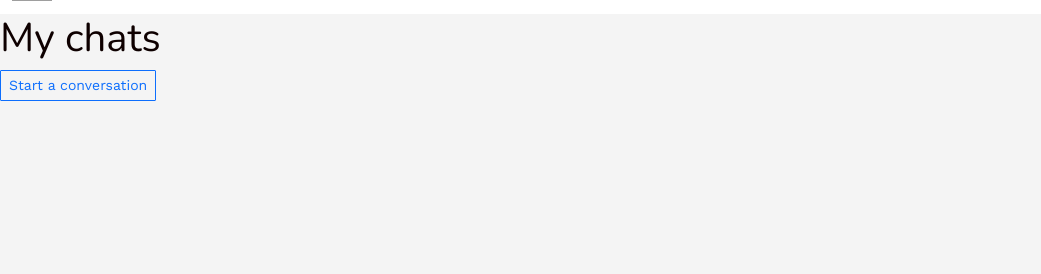
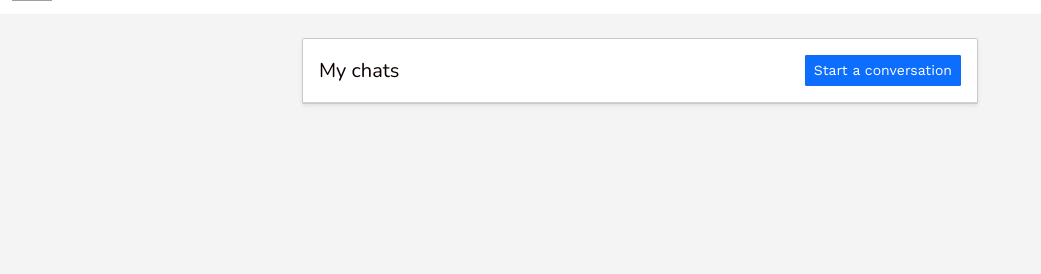
Before and after one commit to KateWright305/whatsupmtl, a Rails app: page /chats in a window 1280 px wide. Shown: the part 44-318 px from the top of the page, without its empty margins (0-1041 px from the left). Run offline with Rails 7, Linux system fonts and the light colour scheme; a user stored in the database is signed in; data that the repository does not hold is empty; style sheets or scripts are compiled from the project's sources; parts of the project's set-up code (start-up, migrations or seed data) failed here and were passed over; some libraries are stand-ins or nearby versions; grey boxes are pictures that could not be loaded.

Commit message:
Style chat index boostrap

```diff
--- a/app/views/chats/index.html.erb
+++ b/app/views/chats/index.html.erb
@@ -1,13 +1,26 @@
-<h1>My chats</h1>
-<%= simple_form_for @chat do |f| %>
-  <%= f.button :submit, "Start a conversation",
-  class: "btn btn-outline-primary btn-sm"%>
-<% end %>
+<div class="container my-4" style="max-width: 700px;">
+  <div class="card shadow-sm">
 
-<ul>
-  <% @chats.each do |chat| %>
-    <li>
-      <%= link_to "Chat n°#{chat.id}", chat_path(chat) %>
-    </li>
-  <% end %>
-</ul>
+    <div class="card-header bg-white d-flex justify-content-between align-items-center py-3">
+      <h5 class="mb-0">My chats</h5>
+      <%= simple_form_for @chat do |f| %>
+        <%= f.button :submit, "Start a conversation", class: "btn btn-primary btn-sm" %>
+      <% end %>
+    </div>
+
+    <div class="list-group list-group-flush">
+      <% @chats.each do |chat| %>
+        <%= link_to chat_path(chat), class: "list-group-item list-group-item-action py-3" do %>
+          <div class="d-flex justify-content-between">
+            <strong>Chat n°<%= chat.id %></strong>
+            <small class="text-muted"><%= chat.created_at.strftime("%b %d, %H:%M") %></small>
+          </div>
+          <small class="text-muted">
+            <%= chat.messages.any? ? truncate(chat.messages.last.content, length: 70) : "No messages yet" %>
+          </small>
+        <% end %>
+      <% end %>
+    </div>
+
+  </div>
+</div>
```
